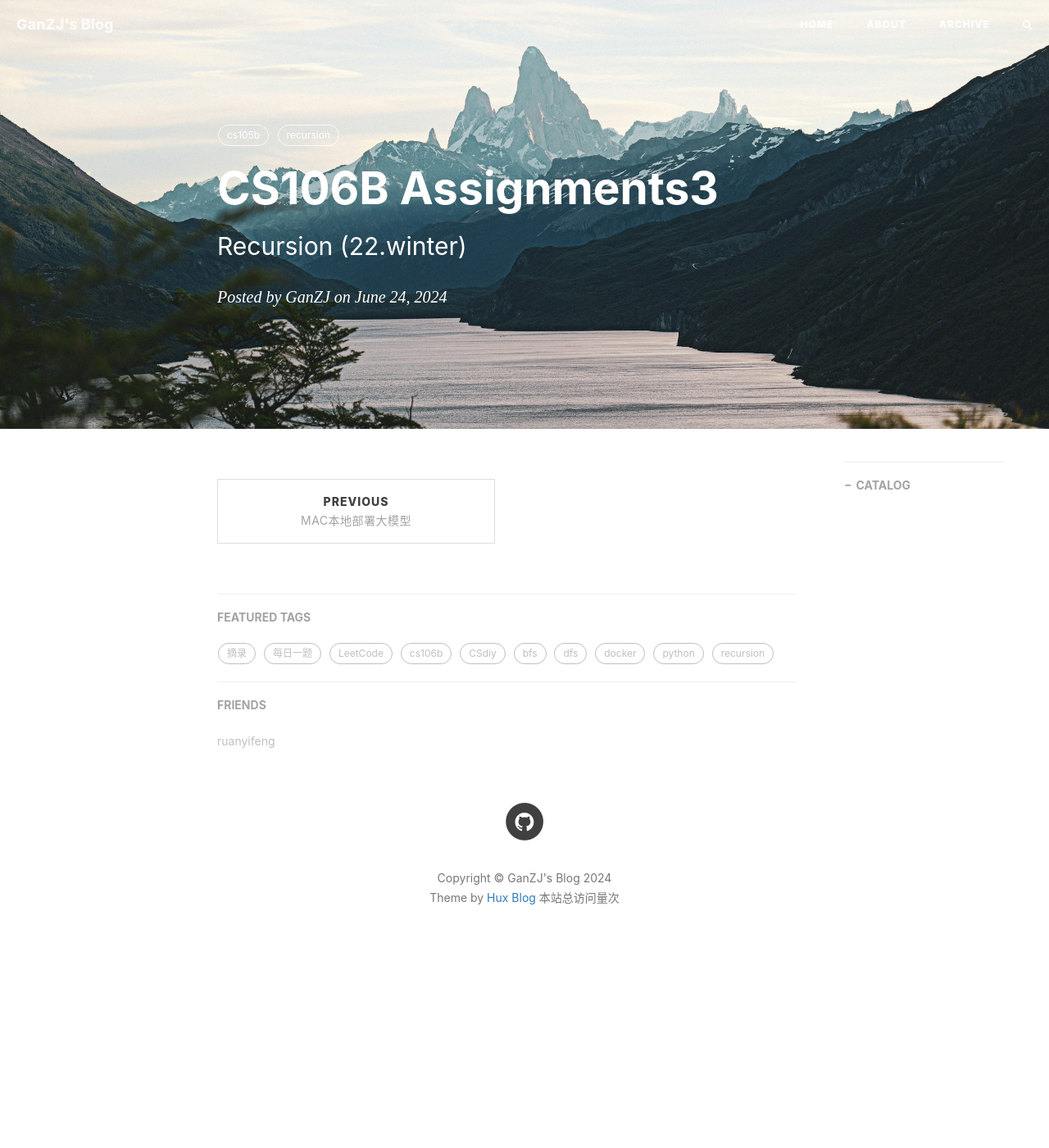
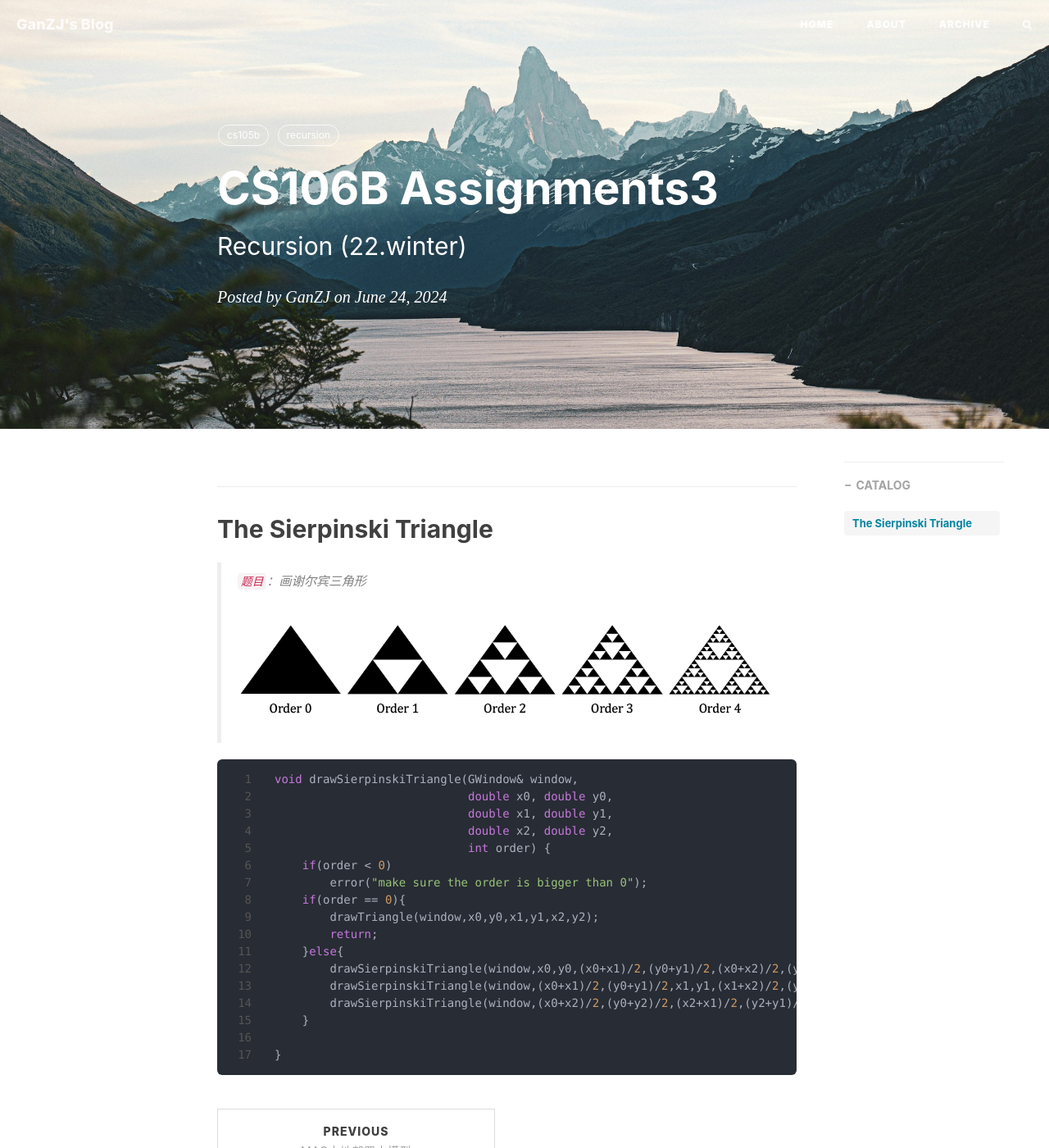
Before and after one commit to Lhrek/Lhrek.github.io, a Jekyll site: the page built from _posts/2024-6-24-cs106b_A3.md, in a window 1280 px wide and 1400 px high. Shown: the whole window at 82% size. Built offline with Jekyll 4.4.1, drawn with Linux system fonts in a browser that asks for light colours; nearby versions of some CDN libraries; comment, search, counter and statistics services are not loaded.

Commit message:
mac commit

````diff
--- a/_posts/2024-6-24-cs106b_A3.md
+++ b/_posts/2024-6-24-cs106b_A3.md
@@ -10,3 +10,29 @@ tags:
   - cs105b
   - recursion
 ---
+
+## The Sierpinski Triangle
+
+> `题目`：画谢尔宾三角形
+>
+> ![image-20240624105147330](/img/in-post/image-20240624105147330.png)
+
+```cpp
+void drawSierpinskiTriangle(GWindow& window,
+                            double x0, double y0,
+                            double x1, double y1,
+                            double x2, double y2,
+                            int order) {
+    if(order < 0)
+        error("make sure the order is bigger than 0");
+    if(order == 0){
+        drawTriangle(window,x0,y0,x1,y1,x2,y2);
+        return;
+    }else{
+        drawSierpinskiTriangle(window,x0,y0,(x0+x1)/2,(y0+y1)/2,(x0+x2)/2,(y0+y2)/2,order-1);
+        drawSierpinskiTriangle(window,(x0+x1)/2,(y0+y1)/2,x1,y1,(x1+x2)/2,(y1+y2)/2,order-1);
+        drawSierpinskiTriangle(window,(x0+x2)/2,(y0+y2)/2,(x2+x1)/2,(y2+y1)/2,x2,y2,order-1);
+    }
+
+}
+```
````
Also changed, not shown: img/in-post/image-20240624105133761.png (added), img/in-post/image-20240624105147330.png (added).
